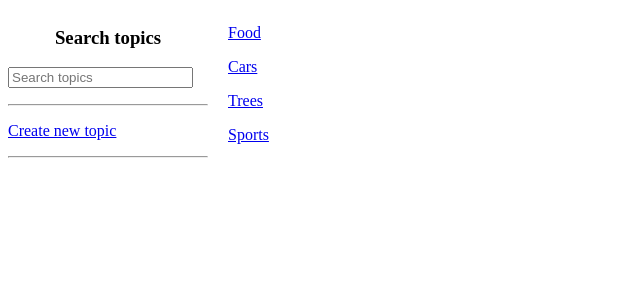
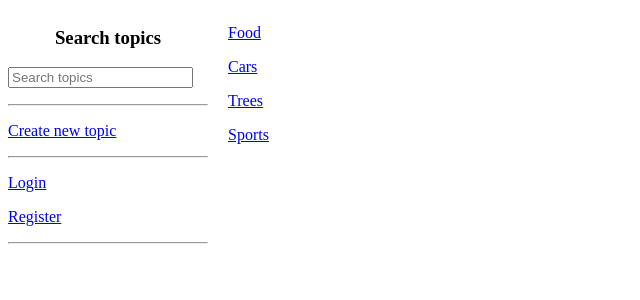
Before and after one commit to Neeyo1/first-website, a Django app: page /notes/ in a window 1280 px wide. Shown: the top 300 px of the page, without its empty margins (0-640 px from the left). Run offline with Django 3.2, Linux system fonts and the light colour scheme; data comes from the database, SQL or seed files in the repository.

Commit message:
Login form

```diff
--- a/firstwebsite/notes/templates/notes/index.html
+++ b/firstwebsite/notes/templates/notes/index.html
@@ -7,6 +7,13 @@
         <hr/>
         <p>
             <a href="/notes/topic/create/">Create new topic</a>
+        </p>
+        <hr/>
+        <p>
+            <a href="/notes/login/">Login</a>
+        </p>
+        <p>
+            <a href="/notes/register/">Register</a>
         </p>
         <hr/>
     </div>
--- a/firstwebsite/notes/urls.py
+++ b/firstwebsite/notes/urls.py
@@ -20,4 +20,6 @@ urlpatterns = [
     path("comment/create/", views.comment_create, name="comment_create"),
     path("comment/edit/<int:comment_id>/", views.comment_edit, name="comment_edit"),
     path("comment/delete/<int:comment_id>/", views.comment_delete, name="comment_delete"),
+    #login
+    path("login/", views.login_to_page, name="login_to_page"),
 ]
--- a/firstwebsite/notes/views.py
+++ b/firstwebsite/notes/views.py
@@ -1,6 +1,7 @@
 from django.shortcuts import render, get_object_or_404
 from django.http import HttpResponse, HttpResponseRedirect
 from .models import Topic, Note, Comment
+from django.contrib.auth.models import User
 from .forms import TopicForm, NoteForm, CommentForm
 
 # Create your views here.
@@ -140,3 +141,14 @@ def comment_delete(request, comment_id):
         'object_to_delete': comment
         }
     return render(request, "notes/delete_form.html", context)
+
+def login_to_page(request):
+    if request.method == "POST":
+        username = request.POST.get('username')
+        password = request.POST.get('password')
+        try:
+            user = User.objects.get(username=username)
+        except:
+            print("Incorrct login or password")
+    context = {}
+    return render(request, "notes/login_register_form.html", context)
```
Also changed, not shown: firstwebsite/notes/templates/notes/login_register_form.html (added, +12 -0 lines).
